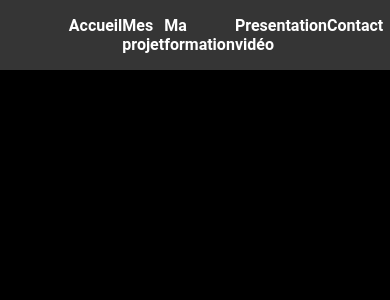
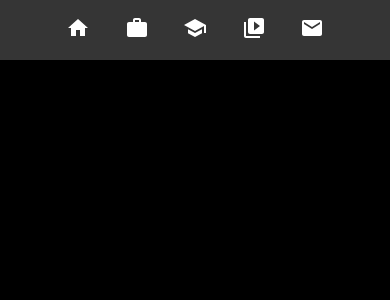
Before and after one commit to Baptiste71/Planchon_Baptiste_Portfolio-master, a React (Create React App) app: page /contact in a window 390 px wide. Shown: the top 300 px of the page. Built offline with nearby package versions, Linux system fonts and the light colour scheme.

Commit message:
responsive page d'accueil - ok

```diff
--- a/src/components/navigation/Navigation.jsx
+++ b/src/components/navigation/Navigation.jsx
@@ -1,25 +1,45 @@
 import React from "react";
 import { NavLink } from "react-router-dom";
 import "./_navigation.scss";
+import HomeIcon from "@mui/icons-material/Home";
+import WorkIcon from "@mui/icons-material/Work";
+import SchoolIcon from "@mui/icons-material/School";
+import VideoLibraryIcon from "@mui/icons-material/VideoLibrary";
+import EmailIcon from "@mui/icons-material/Email";
 
 const Navigation = () => {
   return (
     <div className="navigation">
       <ul className="direction">
         <NavLink className="home" to="/home">
-          <li>Accueil</li>
+          <span className="mobileIcon">
+            <HomeIcon />
+          </span>
+          <li className="navDesktop">Accueil</li>
         </NavLink>
         <NavLink className="projects" to="/projects">
-          <li>Mes projet</li>
+          <span className="mobileIcon">
+            <WorkIcon />
+          </span>
+          <li className="navDesktop">Mes projets</li>
         </NavLink>
         <NavLink className="formation" to="/formation">
-          <li>Ma formation</li>
+          <span className="mobileIcon">
+            <SchoolIcon />
+          </span>
+          <li className="navDesktop">Ma formation</li>
         </NavLink>
         <NavLink className="videoPresentation" to="/videopresentation">
-          <li>Presentation vidéo</li>
+          <span className="mobileIcon">
+            <VideoLibraryIcon />
+          </span>
+          <li className="navDesktop">Presentation vidéo</li>
         </NavLink>
         <NavLink className="contact" to="/contact">
-          <li>Contact</li>
+          <span className="mobileIcon">
+            <EmailIcon />
+          </span>
+          <li className="navDesktop">Contact</li>
         </NavLink>
       </ul>
     </div>
--- a/src/components/navigation/_navigation.scss
+++ b/src/components/navigation/_navigation.scss
@@ -12,9 +12,19 @@
   @include flexDirectionRow;
   width: 75%;
   justify-content: space-around;
+  padding-left: 0px;
   & a {
     color: $txtColorPrimary;
     text-decoration: none;
     list-style: none;
   }
 }
+
+.navDesktop {
+  @include navMobile;
+}
+
+.mobileIcon {
+  @include displayInitial;
+  display: none;
+}
--- a/src/pages/home/Home.jsx
+++ b/src/pages/home/Home.jsx
@@ -10,6 +10,7 @@ const Home = () => {
   return (
     <div className="homePage">
       <Navigation />
+      <div className="mobilePage">
         <div className="presentation">
           <div className="txt">
             <h1>Baptiste Planchon</h1>
@@ -66,6 +67,7 @@ const Home = () => {
           <img className="me" src="img/photo_cv.jpg" alt="Photo de profil" />
         </div>
       </div>
+    </div>
   );
 };
 
--- a/src/pages/home/_home.scss
+++ b/src/pages/home/_home.scss
@@ -11,10 +11,12 @@ body {
 
 //ensemble des éléments//
 .presentation {
+  @include presentation;
   width: 50%;
 }
 
 .txt {
+  @include divTxt;
   @include flexDirectionCol;
   width: 85%;
   padding-left: 29%;
@@ -22,6 +24,7 @@ body {
 
 //titre//
 h1 {
+  @include nameTitle;
   @include policeTxt;
   font-size: 48px;
   color: $txtColorPrimary;
@@ -31,6 +34,7 @@ h1 {
 
 //Paragraphe présentation//
 .shortPresentation {
+  @include textAlignCenter;
   @include police-txt-second;
   @include flexJustifyCenter;
   font-size: 22px;
@@ -61,6 +65,7 @@ h1 {
 // Ensemble des éléments footer//
 .homeFooter {
   @include flexDirectionRow;
+  @include homeMobileFooter;
   @include homeTabletsFooter;
   justify-content: space-between;
   width: 100%;
@@ -69,6 +74,7 @@ h1 {
 
 //Ensemble des boutons des liens réseaux sociaux//
 .linkButton {
+  @include homeMobileLinkButton;
   @include homeTabletsLinkButton;
   margin-top: 180px;
   margin-left: 14%;
@@ -96,6 +102,7 @@ h1 {
 // Texte React //
 
 .description {
+  @include homeMobileDescription;
   @include homeTabletsDescription;
   @include alignItemFlexEnd;
   margin-right: 20%;
@@ -111,6 +118,7 @@ svg.MuiSvgIcon-root.iconSocialMedia {
 .photoOfMe {
   @include flexJustifyFlexEnd;
   @include homeTabletsPhoto;
+  @include homeMobilePhoto;
   margin-right: 10%;
   position: absolute;
   top: 150px;
@@ -119,6 +127,7 @@ svg.MuiSvgIcon-root.iconSocialMedia {
 }
 
 .me {
+  @include mobilePhoto;
   border: 1px solid black;
   border-radius: 48%;
   width: 30%;
--- a/src/style/_mixins.scss
+++ b/src/style/_mixins.scss
@@ -53,11 +53,46 @@
 
 // Responsive Design //
 
+// Barre de navigation
+
+@mixin navMobile {
+  @media screen and (max-width: $breakpointsTablets) {
+    display: none;
+  }
+}
+
+@mixin displayInitial {
+  @media screen and (max-width: $breakpointsTablets) {
+    display: initial;
+    color: $txtColorPrimary;
+  }
+}
+
+// Page d'accueil //
+
+// Photo //
+
 @mixin homeTabletsPhoto {
   @media screen and (min-width: $breakpointsTablets) and (max-width: $breakpointsDesktop) {
     top: 300px;
   }
 }
+
+@mixin homeMobilePhoto {
+  @media screen and (max-width: $breakpointsTablets) {
+    top: 150px;
+    right: 20%;
+  }
+}
+
+@mixin mobilePhoto {
+  @media screen and (max-width: $breakpointsTablets) {
+    width: 50%;
+    height: 50%;
+  }
+}
+
+// Presentation //
 
 @mixin homeTabletsFooter {
   @media screen and (min-width: $breakpointsTablets) and (max-width: $breakpointsDesktop) {
@@ -78,3 +113,50 @@
     margin-right: 0%;
   }
 }
+
+@mixin presentation {
+  @media screen and (max-width: $breakpointsTablets) {
+    width: 100%;
+    margin-top: 250px;
+  }
+}
+
+@mixin divTxt {
+  @media screen and (max-width: $breakpointsTablets) {
+    width: 100%;
+    padding-left: 0%;
+    align-items: center;
+  }
+}
+
+@mixin nameTitle {
+  @media screen and (max-width: $breakpointsTablets) {
+    font-size: 35px;
+  }
+}
+
+@mixin textAlignCenter {
+  @media screen and (max-width: $breakpointsTablets) {
+    text-align: center;
+  }
+}
+
+@mixin homeMobileFooter {
+  @media screen and (max-width: $breakpointsTablets) {
+    @include flexDirectionCol;
+    align-items: center;
+  }
+}
+
+@mixin homeMobileLinkButton {
+  @media screen and (max-width: $breakpointsTablets) {
+    margin-left: 5%;
+    width: 80%;
+  }
+}
+
+@mixin homeMobileDescription {
+  @media screen and (max-width: $breakpointsTablets) {
+    margin-right: 0%;
+  }
+}
```
Lines whose indentation alone changed are shown as unchanged.
